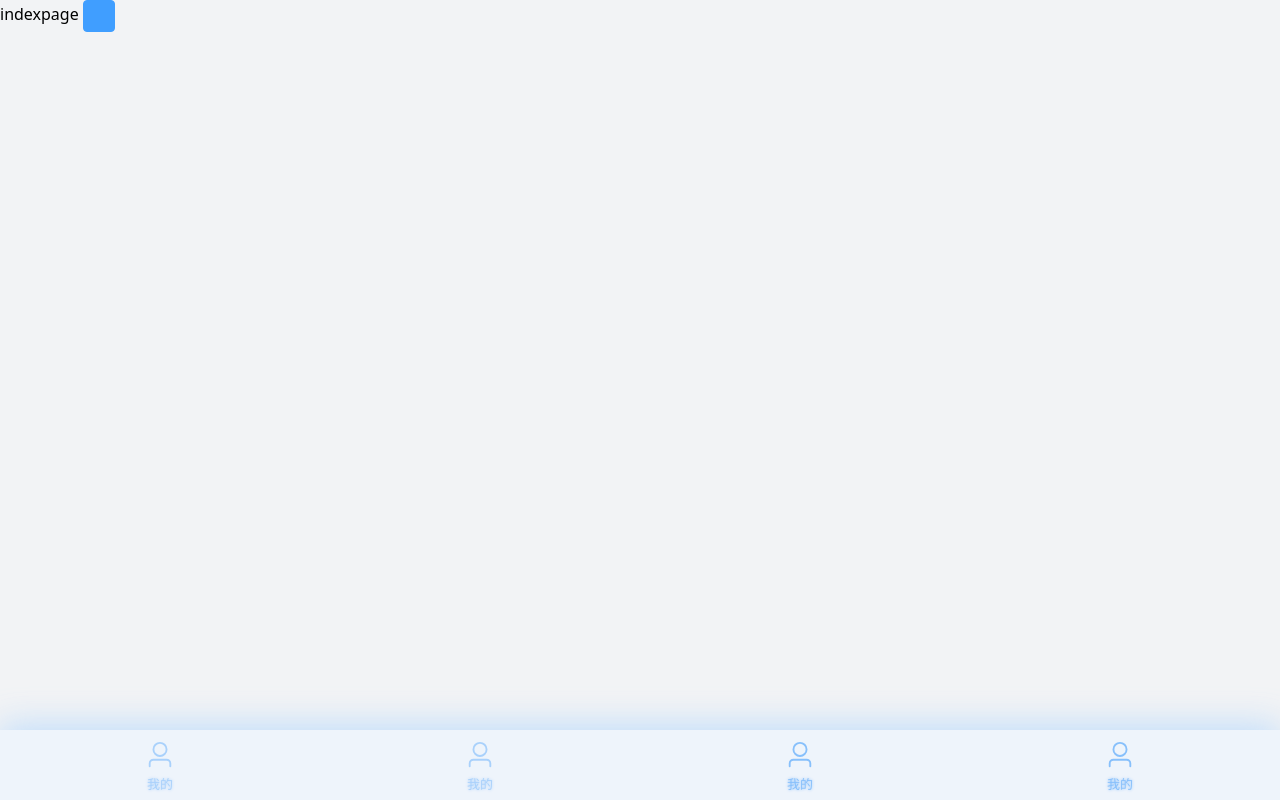
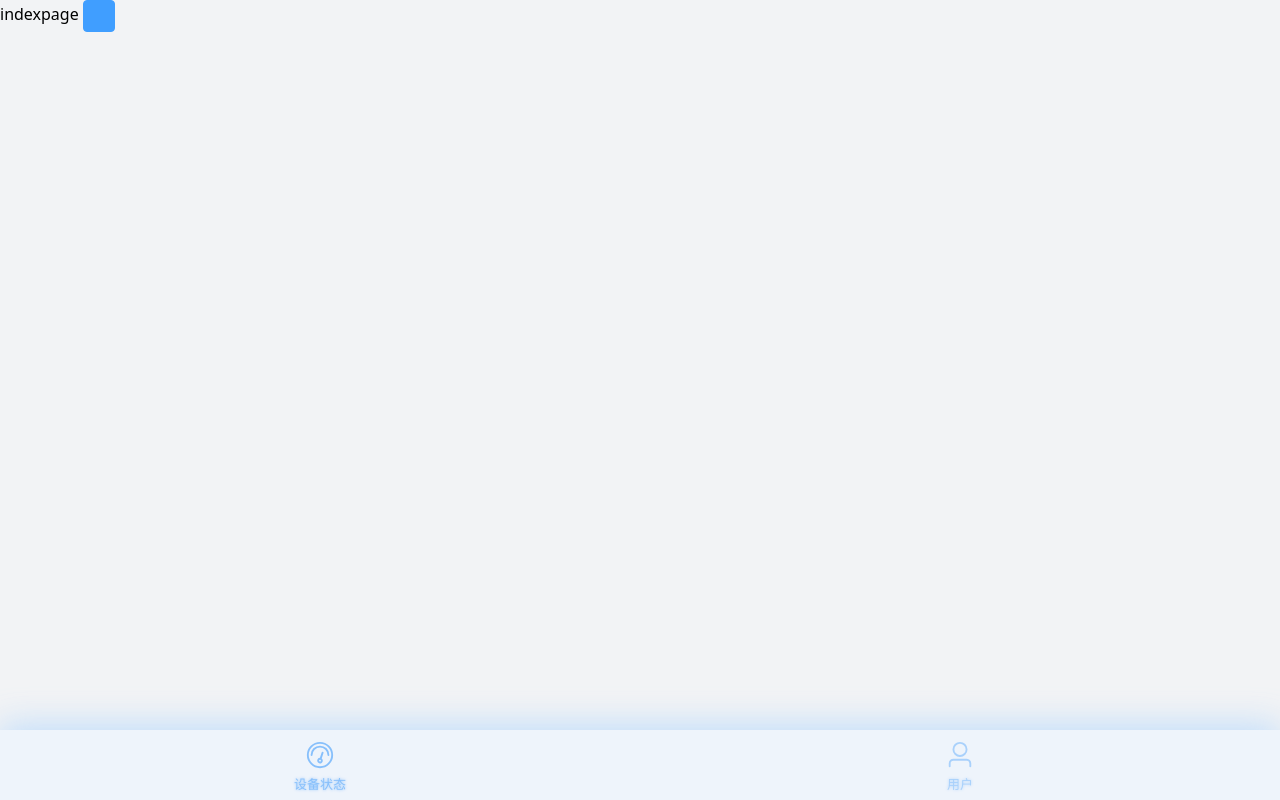
Before and after one commit to 2447328758/yaoxiang, a Vue app: page / in a window 1280 px wide. Built offline with nearby package versions, Linux system fonts and the light colour scheme.

Commit message:
'导航路由功能完成'

```diff
--- a/src/App.vue
+++ b/src/App.vue
@@ -1,15 +1,16 @@
 <template>
-  <router-view></router-view>
+  <router-view>
+  </router-view>
+  <bottom-nav></bottom-nav>
 </template>
 
 <script setup>
+import BottomNav from '@/pages/widgts/BottomNav'
 import {onMounted} from 'vue';
 import {useRouter} from 'vue-router';
 const router=useRouter();
 onMounted(()=>{
   router.push("/");
-  onMounted(() => {
-  })
 })
 </script>
 
--- a/src/component/NavBtm.vue
+++ b/src/component/NavBtm.vue
@@ -4,9 +4,7 @@
     </div>
 </template>
 <script>
-export default {
 
-}
 </script>
 <style scoped lang="scss">
     .container{
--- a/src/component/NavItem.vue
+++ b/src/component/NavItem.vue
@@ -1,29 +1,31 @@
 <template lang="">
     <div class="container">
         <el-col class="item" :class="selected?'selected':''">
-            <el-row><div><el-icon :size="30" ><User /></el-icon></div></el-row>
-            <el-row><div><text >我的</text></div></el-row>
+            <el-row><div><el-icon :size="30" ><slot></slot></el-icon></div></el-row>
+            <el-row><div><text >{{text}}</text></div></el-row>
         </el-col>
     </div>
 </template>
 <script>
-import {User} from '@element-plus/icons-vue'
 export default {
-    components:{
-        User
-    },
     props:{
         selected:{
             default:false
+        },
+        text:{
+            default:"默认"
+        },
+        icon:{
+
         }
-    }
+    },
 }
 </script>
 <style scoped lang="scss">
     .container{
         margin: 5px;
         /* background-color: antiquewhite;  */
-        width: 50px;
+        width: 60px;
         height: 50px;
         display: inline;
         font-size: small;
--- a/src/pages/IndexPage.vue
+++ b/src/pages/IndexPage.vue
@@ -2,12 +2,6 @@
     <div>
         indexpage
         <el-button type="primary" @click="user()"></el-button>
-        <nav-btm>
-            <nav-item></nav-item>
-            <nav-item></nav-item>
-            <nav-item :selected="true"></nav-item>
-            <nav-item :selected="true"></nav-item>
-        </nav-btm>
     </div>
 </template>
 <script setup>
@@ -17,9 +11,6 @@ const store = useStore();
 import {useRouter} from 'vue-router';
 const router=useRouter();
 
-import NavBtm from '@/component/NavBtm'
-import NavItem from '@/component/NavItem'
-
 function user(){
     console.log(store.state.state_test);
     router.push("/profile");
--- /dev/null
+++ b/src/pages/widgts/BottomNav.vue
@@ -0,0 +1,26 @@
+<template lang="">
+    <nav-btm>
+        <nav-item text="设备状态" :selected="selected==0" @click="selected=0"><Odometer /></nav-item>
+        <nav-item text="用户" :selected="selected==1" @click="selected=1"><User></User></nav-item>
+    </nav-btm>
+</template>
+<script setup>
+import {watch,ref} from 'vue'
+import NavBtm from '@/component/NavBtm'
+import NavItem from '@/component/NavItem'
+import {User,Odometer} from '@element-plus/icons-vue'
+import {useRouter} from 'vue-router'
+const router=useRouter();
+const selected=ref(0);
+const paths = [
+    "/",
+    "/profile"
+]
+watch(selected,(n,o)=>{
+    router.push(paths[n]);
+    console.log(o);
+})
+</script>
+<style lang="scss">
+
+</style>
```
